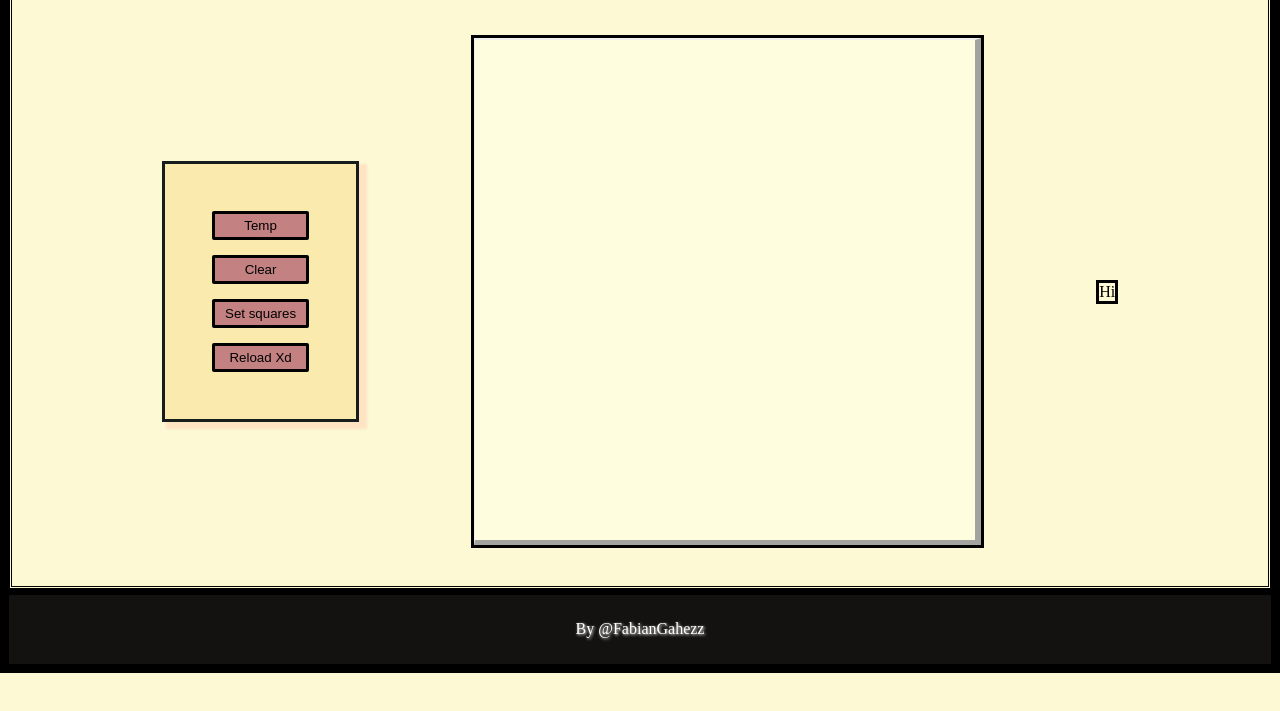
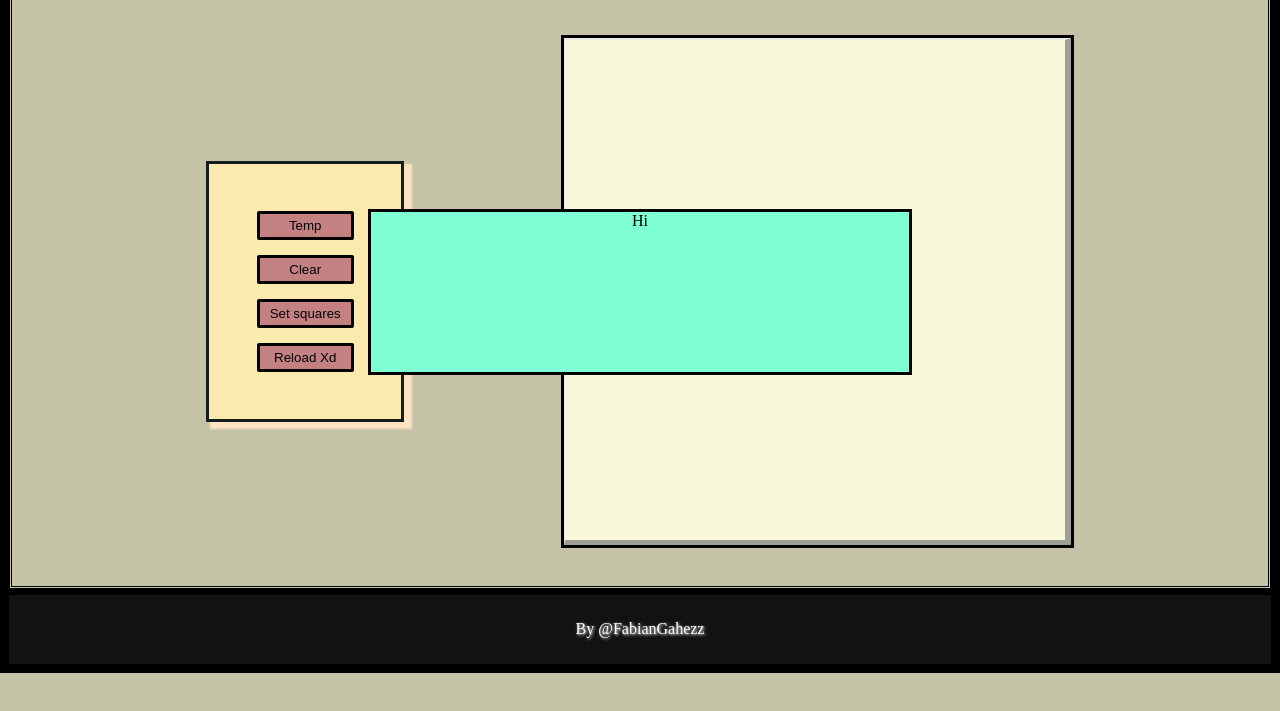
Before and after one commit to FabianGarciaXY/Etch-a-Sketch-project, a plain HTML site: page index.html in a window 1280 px wide. Both pictures are taken after a click on the button "Temp". Shown: the part 83-794 px from the top of the page. Drawn offline with Linux system fonts and the light colour scheme.

Commit message:
modal element layout changed

```diff
--- a/index.js
+++ b/index.js
@@ -106,12 +106,13 @@ const tempButton = document.querySelector('#temp');
 document.addEventListener('DOMContentLoaded', () => {
     tempButton.addEventListener('click', () => {
         createModal()
+        document.body.style.backgroundColor = 'rgba(133, 131, 74, 0.479)';
     });
 })
 
 function createModal() {
     const modal = document.createElement('div');
+    modal.classList.add('modalElement');
     modal.textContent = 'Hi';
-    console.log(modal)
     interactContent.appendChild(modal);
 }
--- a/style.css
+++ b/style.css
@@ -5,7 +5,7 @@
 }
 
 body {
-    background-color: rgba(252, 248, 199, 0.753);
+    background-color: rgba(252, 248, 199, 0.849);
     padding-bottom: 0px;
     text-align: center;
     margin: 0px 0px;
@@ -89,6 +89,13 @@ h1 {
     color: black;
 }
 
+.modalElement {
+    background-color: aquamarine;
+    position: absolute;
+    width: 42%;
+    height: 20%;
+}
+
 footer {
     padding: 2% 0px;
     margin: 0;
```
